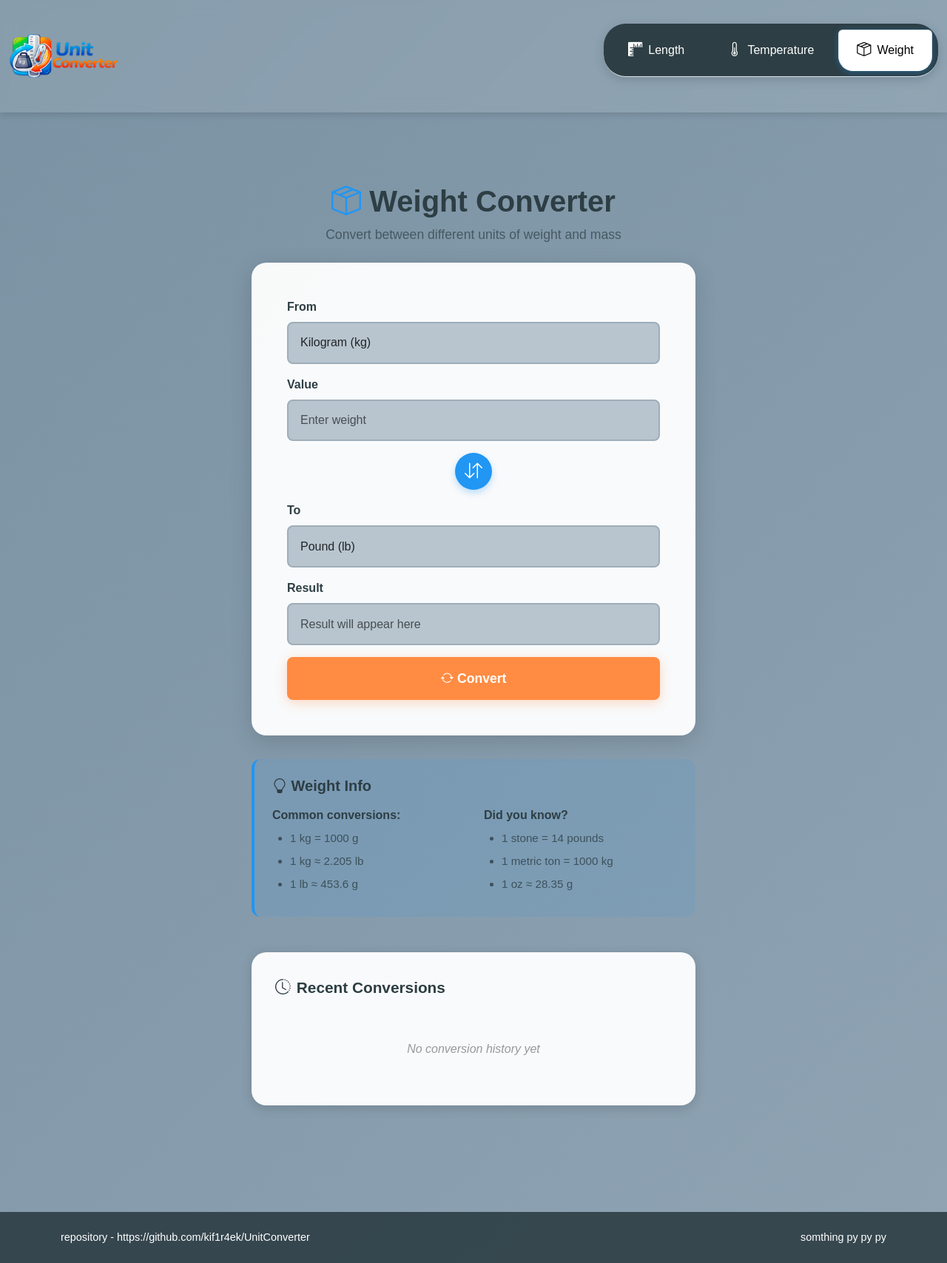
After one commit to kif1r4ek/UnitConverter, a FastAPI app: page /weight in a window 1280 px wide. The commit adds this page. Shown: the whole page at 74% size. Run offline with FastAPI, Linux system fonts and the light colour scheme.

Commit message:
Add dedicated pages and styles for unit converters
Introduces separate HTML templates and CSS files for length, temperature, and weight converters. Updates shared styles for buttons and history sections, and enhances UI consistency and clarity across all converter pages.

```diff
--- a/app/views/static/css/styles.css
+++ b/app/views/static/css/styles.css
@@ -179,7 +179,7 @@ body {
 
 /* Buttons */
 
-.btn-converter {
+.btn-convert {
     background: var(--accent-orange);
     color: var(--text-light);
     border: none;
@@ -210,7 +210,7 @@ body {
     height: 50px;
     border-radius: 50%;
     display: flex;
-	align-content: center;
+    align-items: center;
     justify-content: center;
     font-size: 1.5rem;
     transition: all 0.3s ease;
@@ -254,7 +254,7 @@ body {
     border-bottom: 1px solid #e0e0e0;
     display: flex;
     justify-content: space-between;
-	align-content: center;
+    align-items: center;
     transition: background 0.2s ease;
 }
 
--- /dev/null
+++ b/app/views/static/css/weight.css
@@ -0,0 +1,46 @@
+.page-title {
+    font-size: 2.5rem;
+    font-weight: 700;
+    color: var(--text-dark);
+    margin-bottom: 0.5rem;
+}
+
+.page-title i {
+    color: var(--accent-blue);
+}
+
+.page-subtitle {
+    font-size: 1.1rem;
+    color: rgba(45, 62, 68, 0.7);
+}
+
+/* Info Section */
+.info-section {
+    background: rgba(33, 150, 243, 0.1);
+    padding: 1.5rem;
+    border-radius: var(--radius-md);
+    margin-top: 2rem;
+    border-left: 4px solid var(--accent-blue);
+}
+
+.info-section h5 {
+    font-weight: 600;
+    color: var(--text-dark);
+    margin-bottom: 1rem;
+}
+
+.info-section ul {
+    margin: 0;
+    padding-left: 1.5rem;
+}
+
+.info-section li {
+    margin-bottom: 0.5rem;
+    color: rgba(45, 62, 68, 0.8);
+    font-size: 0.95rem;
+}
+
+.info-section p {
+    font-weight: 500;
+    margin-bottom: 0.5rem;
+}
--- /dev/null
+++ b/app/views/templates/weight.html
@@ -0,0 +1,128 @@
+{% extends "base.html" %}
+
+{% block title %}Weight Converter - Unit Converter{% endblock %}
+
+{% block active_weight %}active{% endblock %}
+
+{% block extra_css %}
+<link rel="stylesheet" href="{{ url_for('static', path='css/weight.css') }}">
+{% endblock %}
+
+{% block content %}
+<div class="converter-container">
+
+    <!-- Page Title -->
+    <div class="text-center mb-4">
+        <h1 class="page-title">
+            <i class="bi bi-box-seam"></i>
+            Weight Converter
+        </h1>
+        <p class="page-subtitle">Convert between different units of weight and mass</p>
+    </div>
+
+    <!-- Converter Form -->
+    <div class="converter-form">
+        <form id="weightForm">
+
+            <!-- From Unit -->
+            <div class="mb-3">
+                <label for="fromUnit" class="form-label">From</label>
+                <select class="form-select" id="fromUnit" name="fromUnit">
+                    <optgroup label="Metric">
+                        <option value="mg">Milligram (mg)</option>
+                        <option value="g">Gram (g)</option>
+                        <option value="kg" selected>Kilogram (kg)</option>
+                        <option value="ton">Metric Ton (t)</option>
+                    </optgroup>
+                    <optgroup label="Imperial">
+                        <option value="oz">Ounce (oz)</option>
+                        <option value="lb">Pound (lb)</option>
+                        <option value="stone">Stone (st)</option>
+                        <option value="ton_us">US Ton</option>
+                    </optgroup>
+                </select>
+            </div>
+
+            <!-- Input Value -->
+            <div class="mb-3">
+                <label for="inputValue" class="form-label">Value</label>
+                <input type="number" class="form-control" id="inputValue" name="inputValue"
+                       placeholder="Enter weight" step="any" required>
+            </div>
+
+            <!-- Swap Button -->
+            <div class="text-center mb-3">
+                <button type="button" class="btn-swap" id="swapBtn" title="Swap units">
+                    <i class="bi bi-arrow-down-up"></i>
+                </button>
+            </div>
+
+            <!-- To Unit -->
+            <div class="mb-3">
+                <label for="toUnit" class="form-label">To</label>
+                <select class="form-select" id="toUnit" name="toUnit">
+                    <optgroup label="Metric">
+                        <option value="mg">Milligram (mg)</option>
+                        <option value="g">Gram (g)</option>
+                        <option value="kg">Kilogram (kg)</option>
+                        <option value="ton">Metric Ton (t)</option>
+                    </optgroup>
+                    <optgroup label="Imperial">
+                        <option value="oz">Ounce (oz)</option>
+                        <option value="lb" selected>Pound (lb)</option>
+                        <option value="stone">Stone (st)</option>
+                        <option value="ton_us">US Ton</option>
+                    </optgroup>
+                </select>
+            </div>
+
+            <!-- Result -->
+            <div class="mb-3">
+                <label for="resultValue" class="form-label">Result</label>
+                <input type="text" class="form-control" id="resultValue" name="resultValue"
+                       placeholder="Result will appear here" readonly>
+            </div>
+
+            <!-- Convert Button -->
+            <button type="submit" class="btn-convert" id="convertBtn">
+                <i class="bi bi-arrow-repeat"></i>
+                Convert
+            </button>
+        </form>
+    </div>
+
+    <!-- Weight Info -->
+    <div class="info-section">
+        <h5><i class="bi bi-lightbulb"></i> Weight Info</h5>
+        <div class="row">
+            <div class="col-md-6">
+                <p><strong>Common conversions:</strong></p>
+                <ul>
+                    <li>1 kg = 1000 g</li>
+                    <li>1 kg ≈ 2.205 lb</li>
+                    <li>1 lb ≈ 453.6 g</li>
+                </ul>
+            </div>
+            <div class="col-md-6">
+                <p><strong>Did you know?</strong></p>
+                <ul>
+                    <li>1 stone = 14 pounds</li>
+                    <li>1 metric ton = 1000 kg</li>
+                    <li>1 oz ≈ 28.35 g</li>
+                </ul>
+            </div>
+        </div>
+    </div>
+
+    <!-- History Section -->
+    <div class="history-section">
+        <div class="history-title">
+            <i class="bi bi-clock-history"></i>
+            Recent Conversions
+        </div>
+        <div id="historyList" class="history-list">
+            <div class="history-empty">No conversion history yet</div>
+        </div>
+    </div>
+</div>
+{% endblock %}
```
Also changed, not shown: app/views/static/css/length.css (added, +15 -0 lines), app/views/static/css/temperature.css (added, +40 -0 lines), app/views/templates/length.html (added, +117 -0 lines), app/views/templates/temperature.html (added, +99 -0 lines). Lines whose indentation alone changed are shown as unchanged.
